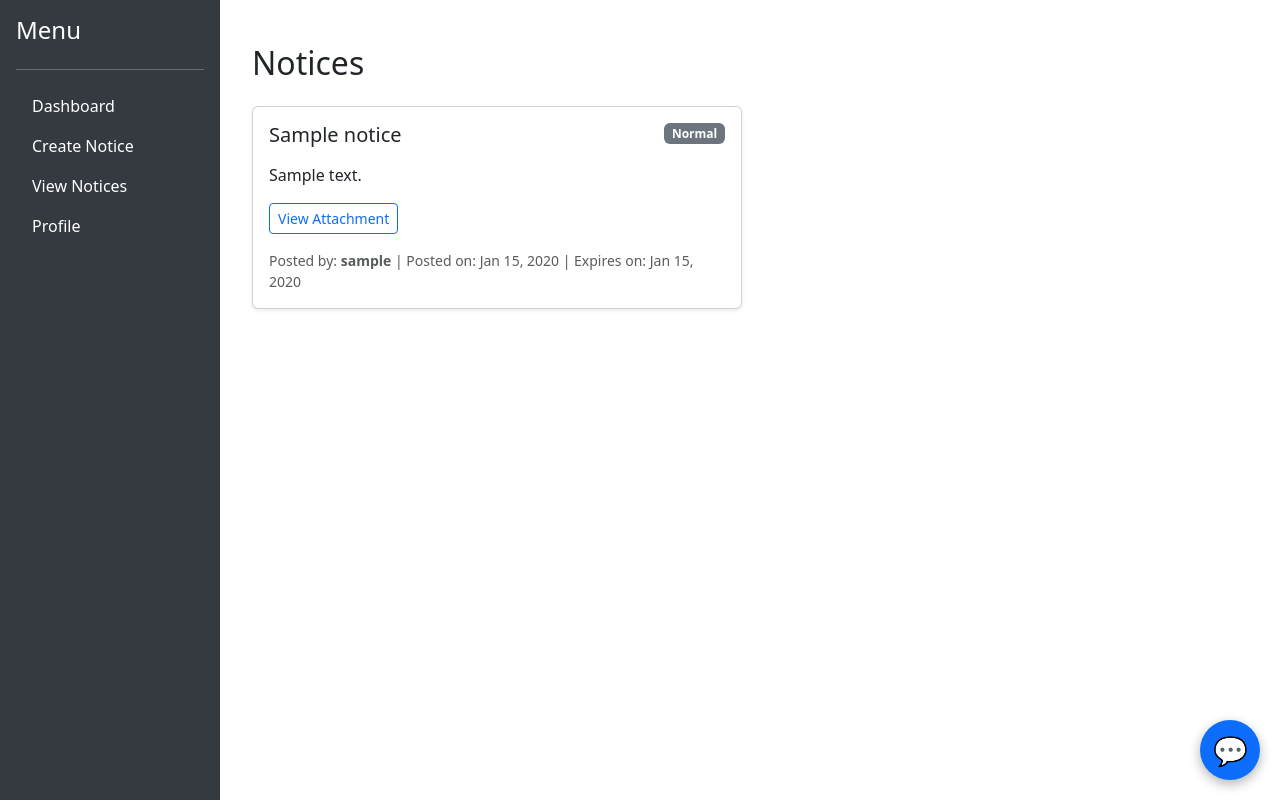
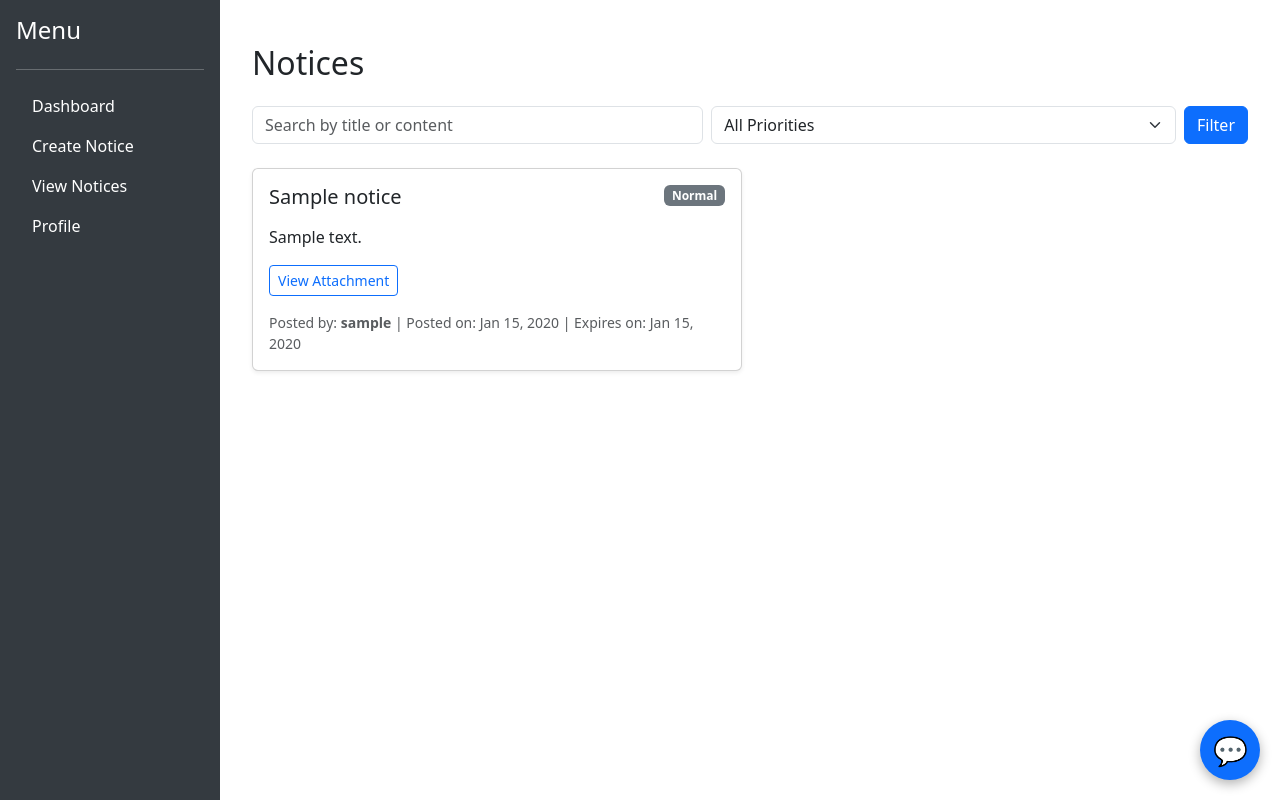
Before and after one commit to Akshay-hub-007/web-notice, a Django app: page /view_notices/ in a window 1280 px wide. Run offline with Django 5.2, Linux system fonts and the light colour scheme; a user stored in the database is signed in; tables that the repository leaves empty hold one stand-in row (values such as "Sample post").

Commit message:
search filter is added

```diff
--- a/chatbot/main.py
+++ b/chatbot/main.py
@@ -107,6 +107,7 @@ Now, generate the SQL query for the user query above.
 
 graph.add_node("classify_query", classify_query_node)
 graph.add_node("db_node" , dbNode)
+
 user_input = {"query": "Show all notices about exams"}
 
 dbNode(user_input)
--- a/notice/views.py
+++ b/notice/views.py
@@ -38,14 +38,30 @@ def dashboard(request):
     }
     return render(request, 'dashboard.html', context)
 
+from django.db.models import Q
+
+from django.db.models import Q
+
 @login_required
 def notices(request):
-    # Fetch all active notices ordered by created_at descending
-    all_notices = Notice.objects.filter(is_active=True).order_by('-created_at')
+    query = request.GET.get('q', '')
+    priority = request.GET.get('priority', '')
 
-    context = {
-        'notices': all_notices
-    }
+    notices = Notice.objects.filter(is_active=True)
+
+    if query:
+        notices = notices.filter(Q(title__icontains=query) | Q(content__icontains=query))
+
+    if priority:
+        notices = notices.filter(priority=priority)
+
+    notices = notices.order_by('-created_at')
+
+    context = {'notices': notices, 'query': query, 'priority': priority}
+
+    if request.headers.get('x-requested-with') == 'XMLHttpRequest':
+        return render(request, 'notices_list.html', context)
+
     return render(request, 'notices.html', context)
 
 
--- a/templates/notices.html
+++ b/templates/notices.html
@@ -5,6 +5,20 @@
 {% block content %}
 <div class="container mt-4">
     <h2 class="mb-4">Notices</h2>
+
+    <!-- Search + Priority Filter -->
+    <form method="GET" class="mb-4 d-flex gap-2">
+        <input type="text" name="q" class="form-control" placeholder="Search by title or content" value="{{ request.GET.q|default:'' }}">
+
+        <select name="priority" class="form-select">
+            <option value="">All Priorities</option>
+            <option value="normal" {% if request.GET.priority == 'normal' %}selected{% endif %}>Normal</option>
+            <option value="important" {% if request.GET.priority == 'important' %}selected{% endif %}>Important</option>
+            <option value="urgent" {% if request.GET.priority == 'urgent' %}selected{% endif %}>Urgent</option>
+        </select>
+
+        <button class="btn btn-primary" type="submit">Filter</button>
+    </form>
 
     {% if notices %}
         <div class="row g-3">
@@ -49,4 +63,5 @@
         <p class="text-muted">No notices available.</p>
     {% endif %}
 </div>
+
 {% endblock %}
```
Also changed, not shown: 1 other file.
